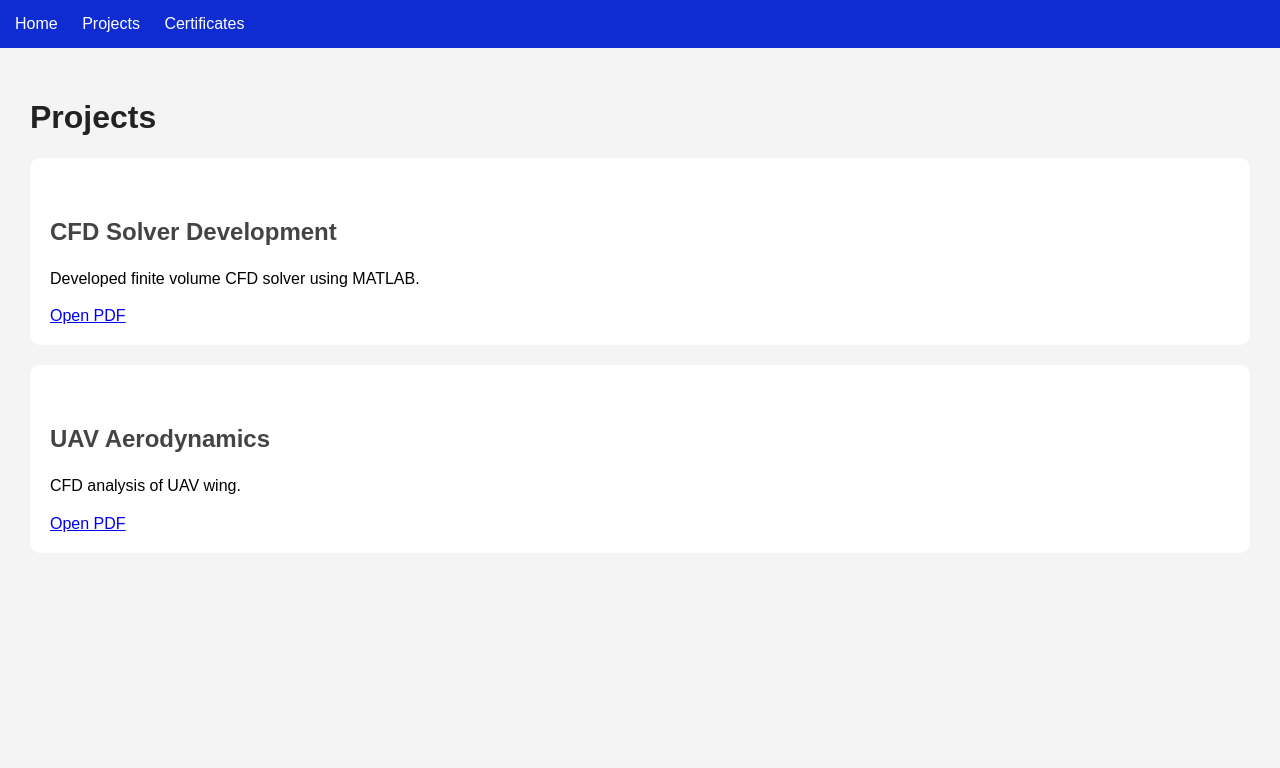
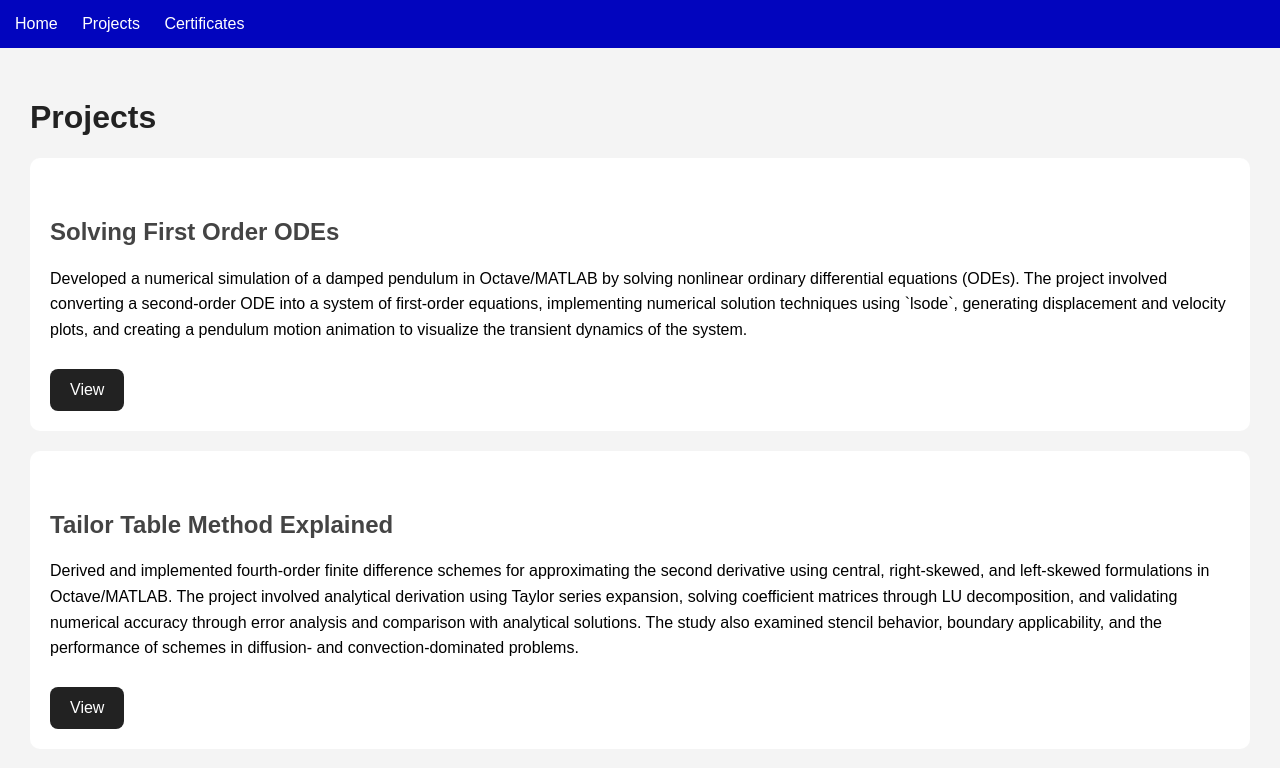
Before and after one commit to PranavRane25896/website_my_portfolio, a Flask app: page /projects in a window 1280 px wide. Shown: the top 768 px of the page. Run offline with Flask 3, Linux system fonts and the light colour scheme.

Commit message:
updated project buttons

```diff
--- a/static/style.css
+++ b/static/style.css
@@ -5,7 +5,7 @@ body {
 }
 
 nav {
-    background-color: #0e2cd1;
+    background-color: #0205be;
     padding: 15px;
 }
 
--- a/templates/projects.html
+++ b/templates/projects.html
@@ -21,28 +21,36 @@
 
         <div class="card">
 
-            <h2>CFD Solver Development</h2>
+            <h2>Solving First Order ODEs</h2>
 
             <p>
-                Developed finite volume CFD solver using MATLAB.
+                Developed a numerical simulation of a damped pendulum in Octave/MATLAB by solving nonlinear ordinary differential equations (ODEs). The project involved converting a second-order ODE into a system of first-order equations, implementing numerical solution techniques using `lsode`, generating displacement and velocity plots, and creating a pendulum motion animation to visualize the transient dynamics of the system.
             </p>
 
-            <a href="https://drive.google.com/file/d/1icn857AswVdwbv_YZpsu6jCGT0QfnAaL/view?usp=sharing" target="_blank">
-                Open PDF
+            <a class="resume-button"
+            href="https://drive.google.com/file/d/1H3m2emlX-79WaNYhbUnlJBYPPJeYRYQ3/preview"
+            target="_blank">
+
+                View
+
             </a>
 
         </div>
 
         <div class="card">
 
-            <h2>UAV Aerodynamics</h2>
+            <h2>Tailor Table Method Explained</h2>
 
             <p>
-                CFD analysis of UAV wing.
+                Derived and implemented fourth-order finite difference schemes for approximating the second derivative using central, right-skewed, and left-skewed formulations in Octave/MATLAB. The project involved analytical derivation using Taylor series expansion, solving coefficient matrices through LU decomposition, and validating numerical accuracy through error analysis and comparison with analytical solutions. The study also examined stencil behavior, boundary applicability, and the performance of schemes in diffusion- and convection-dominated problems.
             </p>
 
-            <a href="YOUR_PROJECT_PDF_LINK" target="_blank">
-                Open PDF
+            <a class="resume-button"
+            href="https://drive.google.com/file/d/1McSnFz10NrmMpOEk5qZcZAcvWSWt48_q/preview"
+            target="_blank">
+
+                View
+
             </a>
 
         </div>
```
